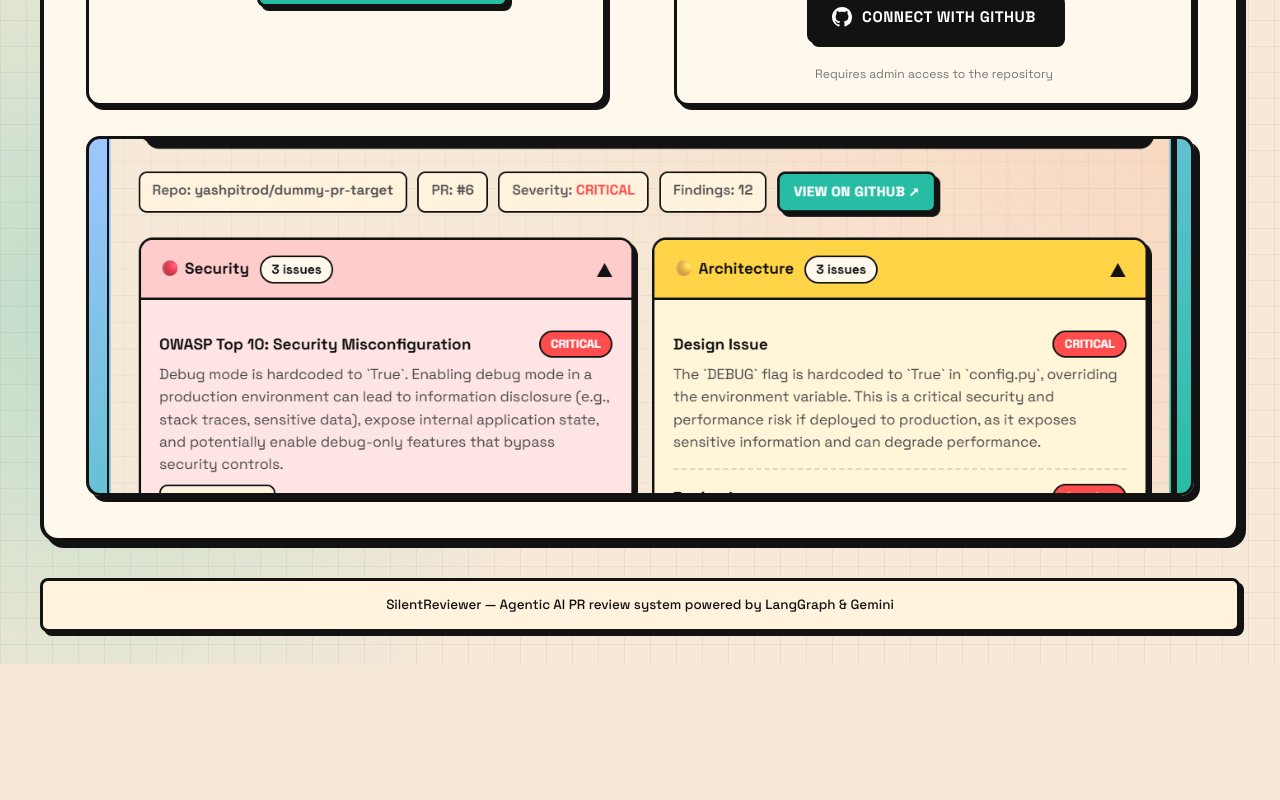
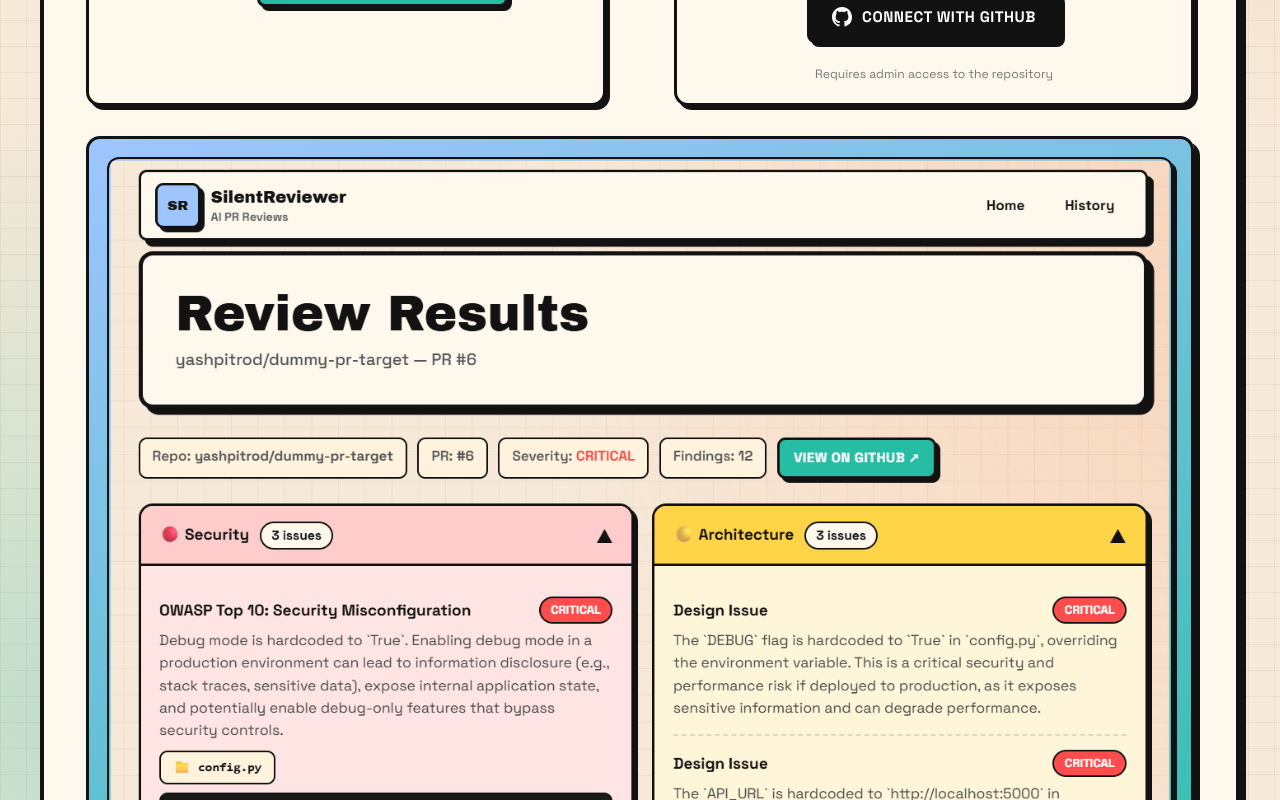
Before and after one commit to yashpitrod/Agentic_AI, a React (Vite) app in the folder frontend/: page / in a window 1280 px wide. Shown: the part 760-1560 px from the top of the page. Before the commit the page ends 1424 px from the top, so only its background shows below. Built offline with nearby package versions, Linux system fonts and the light colour scheme; no server answers.

Commit message:
fix: remove hero-visual height constraints for proper image display

```diff
--- a/frontend/src/index.css
+++ b/frontend/src/index.css
@@ -381,8 +381,6 @@
 /* ── Preview Image ─────────────────────────────────── */
 
 .hero-visual {
-    min-height: 200px;
-    max-height: 360px;
     border: 3px solid var(--ink);
     border-radius: var(--radius-lg);
     background: linear-gradient(160deg, var(--sky), var(--teal));
@@ -1292,10 +1290,6 @@
         gap: 24px;
     }
 
-    .hero-visual {
-        min-height: 180px;
-    }
-
     .hero-copy h1 {
         font-size: clamp(1.8rem, 5vw, 2.8rem);
     }
```
